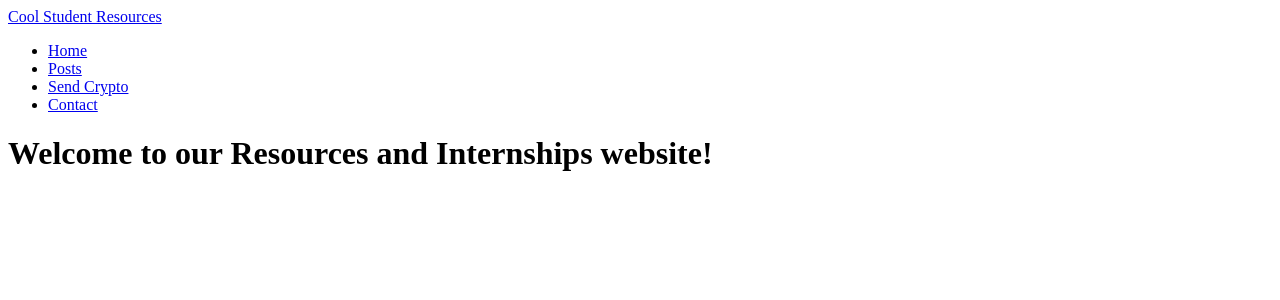
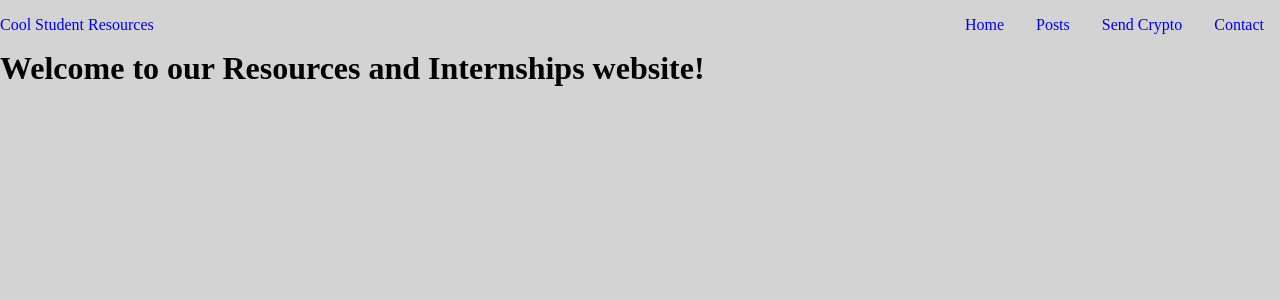
Before and after one commit to masroor47/devpost-hackathon-internships, a Django app: page / in a window 1280 px wide. Shown: the top 300 px of the page. Run offline with Django 3.2, Linux system fonts and the light colour scheme.

Commit message:
added basic styling for navbar

```diff
--- /dev/null
+++ b/postings/static/postings/styles.css
@@ -0,0 +1,32 @@
+* {
+    margin: 0;
+    padding: 0;
+    box-sizing: border-box;
+}
+body {
+    background-color: lightgray;
+}
+
+/* NAV */
+.logo a {
+    text-decoration: none;
+}
+
+nav {
+    display: flex;
+    justify-content: space-between;
+    align-items: center;
+}
+
+.nav-container {
+    display: flex;
+}
+
+.nav-container li {
+    list-style-type: none;
+    padding: 1rem;
+}
+
+.nav-container a {
+    text-decoration: none;
+}
--- a/postings/templates/postings/base.html
+++ b/postings/templates/postings/base.html
@@ -7,6 +7,7 @@
     <meta name="viewport" content="width=device-width, initial-scale=1.0">
     {% block head %}
     {% endblock %}
+
 </head>
 
 <body>
--- a/postings/templates/postings/home.html
+++ b/postings/templates/postings/home.html
@@ -3,6 +3,7 @@
 
 {% block head %}
 <title>Home</title>
+<link rel="stylesheet" href="{% static 'postings/styles.css' %}"
 {% endblock %}
 
 
--- a/postings/templates/postings/posts.html
+++ b/postings/templates/postings/posts.html
@@ -3,6 +3,7 @@
 
 {% block head %}
 <title>Posts</title>
+<link rel="stylesheet" href="{% static 'postings/styles.css' %}"
 {% endblock %}
 
 
```
